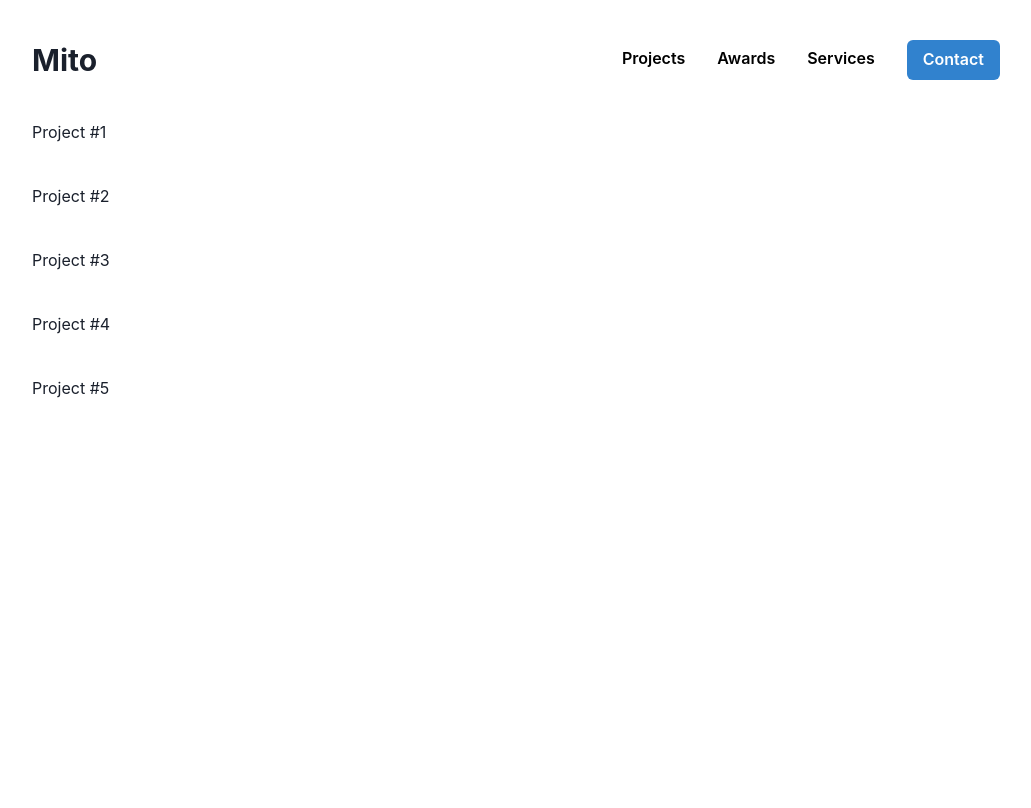
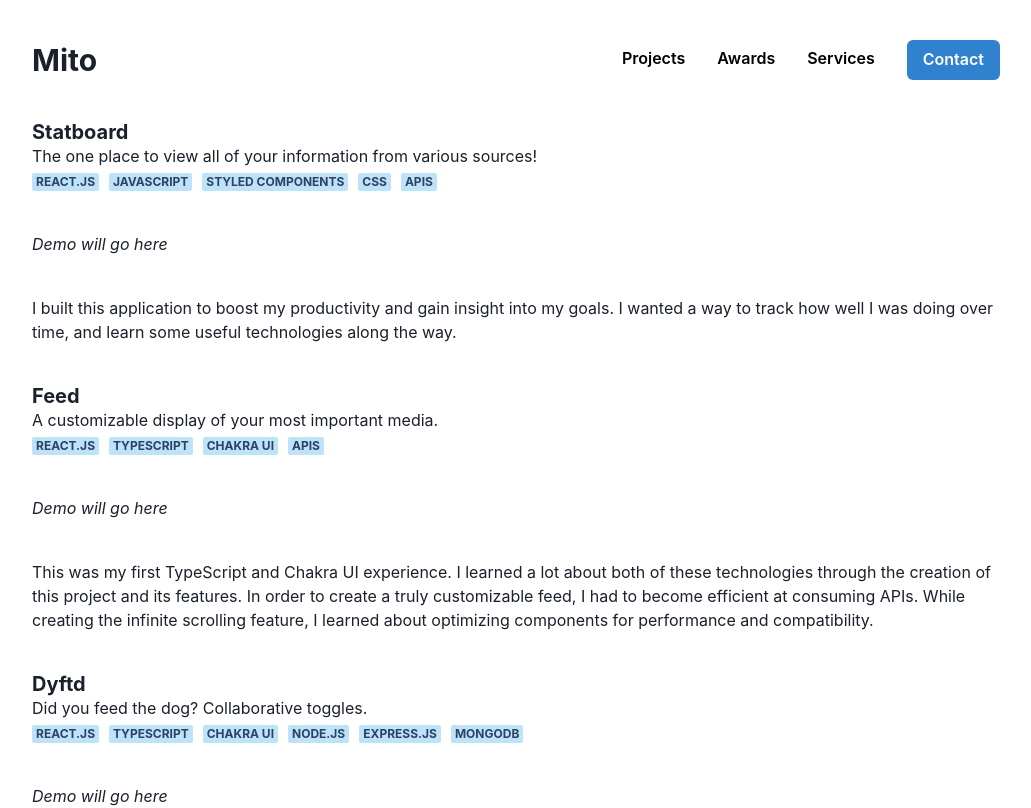
Before and after one commit to Mito9999/portfolio, a Next.js app: page /projects in a window 1280 px wide. Shown: the top 808 px of the page, without its empty margins (124-1155 px from the left). Built offline with nearby package versions, Linux system fonts and the light colour scheme.

Commit message:
Started Projects page, added some of my top Projects

```diff
--- a/pages/awards.js
+++ b/pages/awards.js
@@ -1,7 +1,7 @@
 import Head from "next/head";
 import { Box } from "@chakra-ui/react";
 
-export default function Home() {
+export default function Awards() {
   return (
     <>
       <Head>
--- a/pages/contact.js
+++ b/pages/contact.js
@@ -1,7 +1,7 @@
 import Head from "next/head";
 import { Box } from "@chakra-ui/react";
 
-export default function Home() {
+export default function Contact() {
   return (
     <>
       <Head>
--- a/pages/projects.js
+++ b/pages/projects.js
@@ -1,7 +1,58 @@
 import Head from "next/head";
-import { Box } from "@chakra-ui/react";
+import { Box, Heading, Text, Badge } from "@chakra-ui/react";
 
-export default function Home() {
+const projects = [
+  {
+    id: 1,
+    title: "Statboard",
+    description:
+      "The one place to view all of your information from various sources!",
+    story:
+      "I built this application to boost my productivity and gain insight into my goals. I wanted a way to track how well I was doing over time, and learn some useful technologies along the way.",
+    tech: ["React.js", "JavaScript", "Styled Components", "CSS", "APIs"],
+  },
+  {
+    id: 2,
+    title: "Feed",
+    description: "A customizable display of your most important media.",
+    story:
+      "This was my first TypeScript and Chakra UI experience. I learned a lot about both of these technologies through the creation of this project and its features. In order to create a truly customizable feed, I had to become efficient at consuming APIs. While creating the infinite scrolling feature, I learned about optimizing components for performance and compatibility.",
+    tech: ["React.js", "TypeScript", "Chakra UI", "APIs"],
+  },
+  {
+    id: 3,
+    title: "Dyftd",
+    description: "Did you feed the dog? Collaborative toggles.",
+    story:
+      "My first experience with the MERN(T) Stack. User Experience was my main goal in mind, so I  made the application as smooth as possible with clean animations and consistency. After getting one of my MongoDB certificates, I reimplemented and restructured the backend for scalability",
+    tech: [
+      "React.js",
+      "TypeScript",
+      "Chakra UI",
+      "Node.js",
+      "Express.js",
+      "MongoDB",
+    ],
+  },
+  {
+    id: 4,
+    title: "Money Tracker",
+    description: "An easy way to visualize your spending and savings habits!",
+    story:
+      "I have always been careful with money. However, this project made me see some of the areas that I could improve in, by visualizing every dollar that comes in and goes out.",
+    tech: ["React.js", "TypeScript", "SCSS"],
+  },
+  {
+    id: 5,
+    title: "Cars",
+    description: "A simple API for finding great deals on cars.",
+    story:
+      "In search of finding a good deal on a used car, I created this API + Discord Bot which gathers car deals from Craigslist and sends a message of new listings.",
+    tech: ["Node.js", "Express.js", "Puppeteer", "Discord.js"],
+  },
+];
+
+export default function Projects() {
   return (
     <>
       <Head>
@@ -10,11 +61,24 @@ export default function Home() {
       </Head>
 
       <main>
-        <Box mb="40px">Project #1</Box>
-        <Box mb="40px">Project #2</Box>
-        <Box mb="40px">Project #3</Box>
-        <Box mb="40px">Project #4</Box>
-        <Box mb="40px">Project #5</Box>
+        {projects.map((project) => (
+          <Box key={project.id} mb="40px">
+            <Heading size="md">{project.title}</Heading>
+            <Text>{project.description}</Text>
+            <Text>
+              {project.tech.map((technology) => (
+                <Badge colorScheme="blue" mr="10px" key={technology}>
+                  {technology}
+                </Badge>
+              ))}
+            </Text>
+
+            <Text my="40px">
+              <i>Demo will go here</i>
+            </Text>
+            <Text>{project.story}</Text>
+          </Box>
+        ))}
       </main>
     </>
   );
--- a/pages/services.js
+++ b/pages/services.js
@@ -1,7 +1,7 @@
 import Head from "next/head";
 import { Box } from "@chakra-ui/react";
 
-export default function Home() {
+export default function Services() {
   return (
     <>
       <Head>
```
